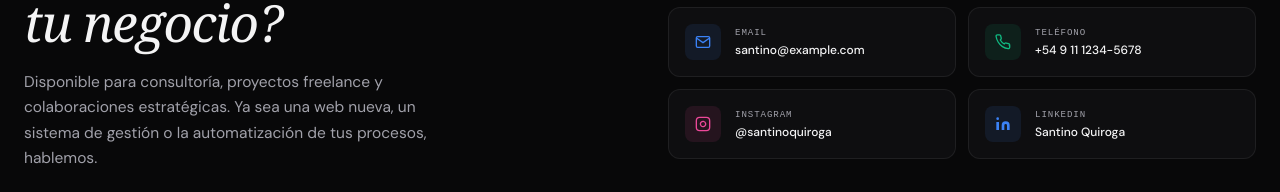
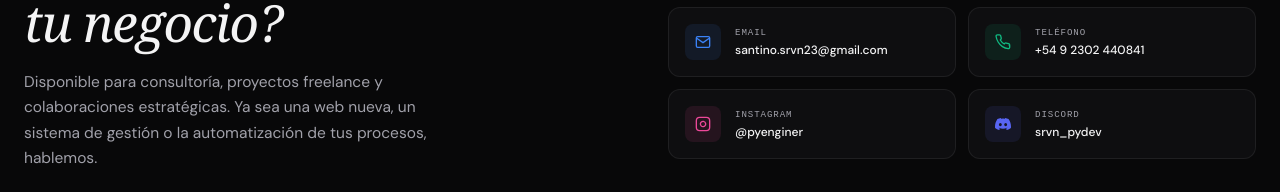
Before and after one commit to SantinoQuiroga23/portfolio, an Astro site in the folder frontend/: page / in a window 1280 px wide. Shown: the part 4390-4582 px from the top of the page. Built offline with nearby package versions, Linux system fonts and the light colour scheme; Astro itself is replaced by a stand-in of ours; no server answers; a web font is replaced by a local one.

Commit message:
Correccion de los medios de contacto

```diff
--- a/frontend/src/components/Contact.astro
+++ b/frontend/src/components/Contact.astro
@@ -1,9 +1,9 @@
 ---
 const contacts = [
   {
-    href:    'mailto:santino@example.com',
+    href:    'mailto:santino.srvn23@gmail.com',
     label:   'Email',
-    value:   'santino@example.com',
+    value:   'santino.srvn23@gmail.com',
     color:   'blue',
     hoverBorder: 'hover:border-blue-500/40',
     bg:      'bg-blue-500/10',
@@ -12,9 +12,9 @@
            <polyline points="22,6 12,13 2,6"/>`,
   },
   {
-    href:    'tel:+5491112345678',
+    href:    'tel:+5492302440841',
     label:   'Teléfono',
-    value:   '+54 9 11 1234-5678',
+    value:   '+54 9 2302 440841',
     hoverBorder: 'hover:border-emerald-500/40',
     bg:      'bg-emerald-500/10',
     text:    'text-emerald-500',
@@ -25,9 +25,9 @@
     target: undefined,
   },
   {
-    href:    'https://instagram.com/santinoquiroga',
+    href:    'https://instagram.com/pyenginer',
     label:   'Instagram',
-    value:   '@santinoquiroga',
+    value:   '@pyenginer',
     hoverBorder: 'hover:border-pink-500/40',
     bg:      'bg-pink-500/10',
     text:    'text-pink-500',
@@ -37,16 +37,15 @@
     target: '_blank',
   },
   {
-    href:    'https://linkedin.com/in/santinoquiroga',
-    label:   'LinkedIn',
-    value:   'Santino Quiroga',
-    hoverBorder: 'hover:border-blue-500/40',
-    bg:      'bg-blue-500/10',
-    text:    'text-blue-500',
-    icon: `<path d="M16 8a6 6 0 0 1 6 6v7h-4v-7a2 2 0 0 0-4 0v7h-4v-7a6 6 0 0 1 6-6z"/>
-           <rect x="2" y="9" width="4" height="12"/><circle cx="4" cy="4" r="2"/>`,
-    target:  '_blank',
-    fill:    true,
+      href:    'https://discord.com/users/srvn_pydev', // O tu link de invitación
+      label:   'Discord',
+      value:   'srvn_pydev', // Tu nombre de usuario
+      hoverBorder: 'hover:border-[#5865F2]/40',
+      bg:      'bg-[#5865F2]/10',
+      text:    'text-[#5865F2]',
+      icon: `<path d="M20.317 4.37a19.791 19.791 0 0 0-4.885-1.515a.074.074 0 0 0-.079.037c-.21.375-.444.864-.608 1.25a18.27 18.27 0 0 0-5.487 0a12.64 12.64 0 0 0-.617-1.25a.077.077 0 0 0-.079-.037A19.736 19.736 0 0 0 3.677 4.37a.07.07 0 0 0-.032.027C.533 9.046-.32 13.58.099 18.057a.082.082 0 0 0 .031.057a19.9 19.9 0 0 0 5.993 3.03a.078.078 0 0 0 .084-.028a14.09 14.09 0 0 0 1.226-1.994a.076.076 0 0 0-.041-.106a13.107 13.107 0 0 1-1.872-.892a.077.077 0 0 1-.008-.128a10.2 10.2 0 0 0 .372-.292a.074.074 0 0 1 .077-.01c3.928 1.793 8.18 1.793 12.062 0a.074.074 0 0 1 .078.01c.12.098.246.198.373.292a.077.077 0 0 1-.006.127a12.299 12.299 0 0 1-1.873.892a.076.076 0 0 0-.041.107c.36.698.772 1.362 1.225 1.993a.076.076 0 0 0 .084.028a19.839 19.839 0 0 0 6.002-3.03a.077.077 0 0 0 .032-.054c.5-5.177-.838-9.674-3.549-13.66a.061.061 0 0 0-.031-.03zM8.02 15.33c-1.183 0-2.157-1.085-2.157-2.419c0-1.333.956-2.419 2.157-2.419c1.21 0 2.176 1.096 2.157 2.42c0 1.333-.956 2.418-2.157 2.418zm7.975 0c-1.183 0-2.157-1.085-2.157-2.419c0-1.333.955-2.419 2.157-2.419c1.21 0 2.176 1.096 2.157 2.42c0 1.333-.946 2.418-2.157 2.418z"/>`,
+      target:  '_blank',
+      fill:    true,
   },
 ];
 ---
```
